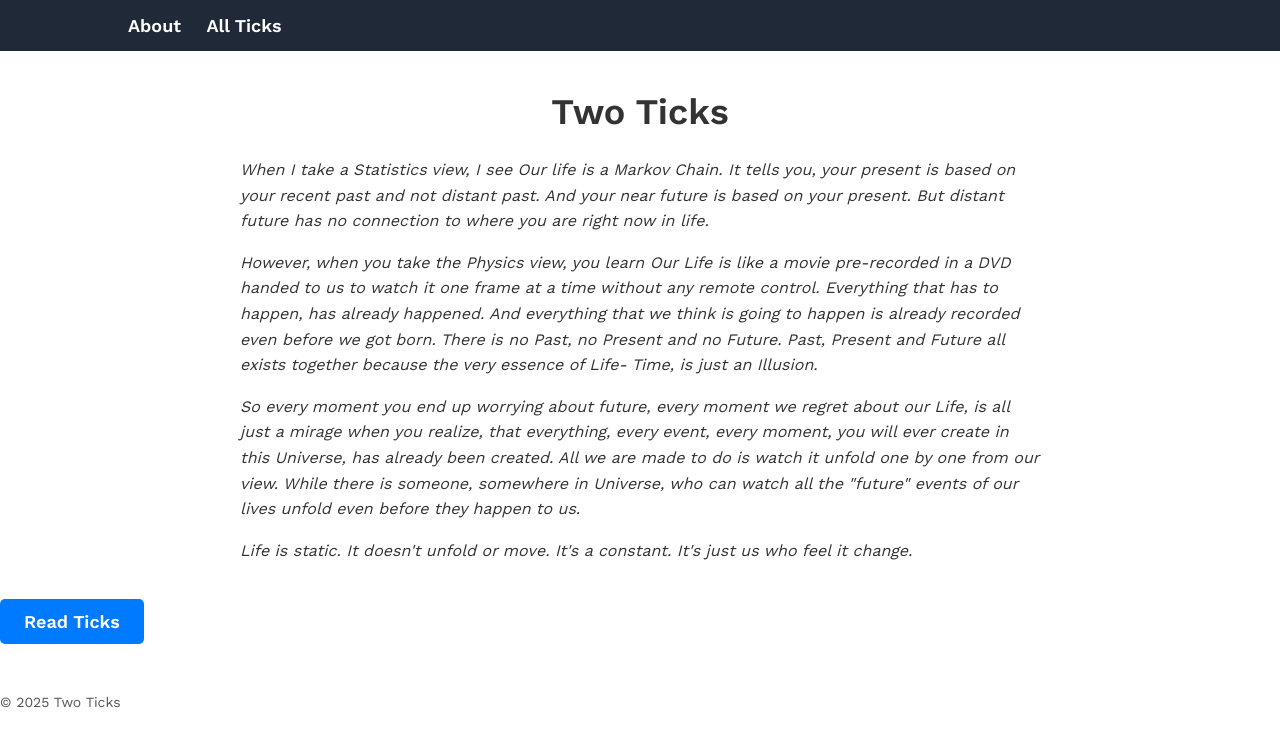
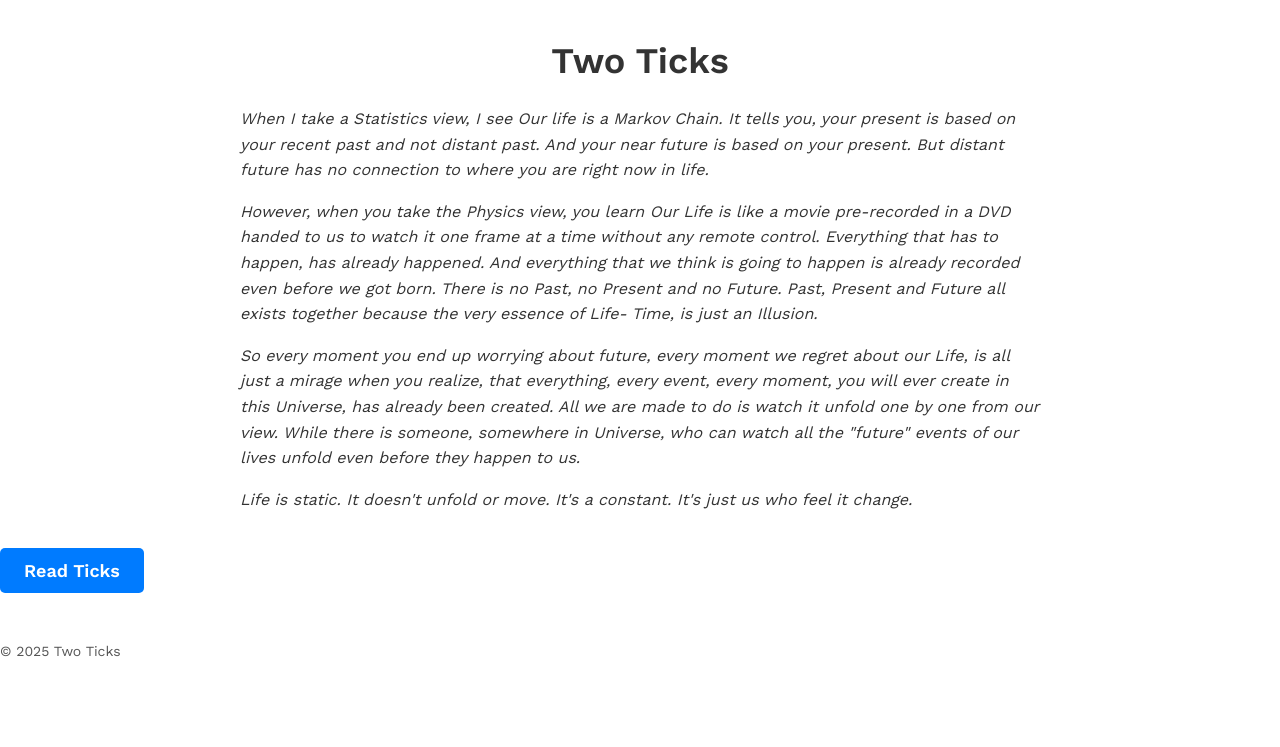
Before and after one commit to trmanish/trmanish.github.io, a Jekyll site: the page built from index.md, in a window 1280 px wide. Shown: the top 747 px of the page. Built offline with Jekyll 4.4.1, drawn with Linux system fonts in a browser that asks for light colours.

Commit message:
update layout

```diff
--- a/_layouts/default.html
+++ b/_layouts/default.html
@@ -7,21 +7,33 @@
     <link rel="stylesheet" href="{{ "/assets/css/style.css" | relative_url }}">
 </head>
 <body>
-
+    {% if page.url == '/' %}
+        <!-- No header links on the Home Page -->
+    {% elsif page.url == '/posts.html' %}
+        <header class="nav-bar">
+            <nav>
+                <a href="{{ "/" | relative_url }}">About</a>
+            </nav>
+        </header>
+    {% else %}
         <header class="nav-bar">
             <nav>
                 <a href="{{ "/" | relative_url }}">About</a>
                 <a href="{{ "/posts.html" | relative_url }}">All Ticks</a>
             </nav>
         </header>
+    {% endif %}
 
     <main>
+        {% if page.layout == 'post' %}
+            <h1 class="post-title">{{ page.title }}</h1>
+            <p class="post-date">{{ page.date | date: "%B %d, %Y" }}</p>
+        {% endif %}
         {{ content }}
     </main>
 
     <footer>
         <p>&copy; {{ 'now' | date: "%Y" }} Two Ticks</p>
     </footer>
-
 </body>
 </html>
```
Lines whose indentation alone changed are shown as unchanged.
